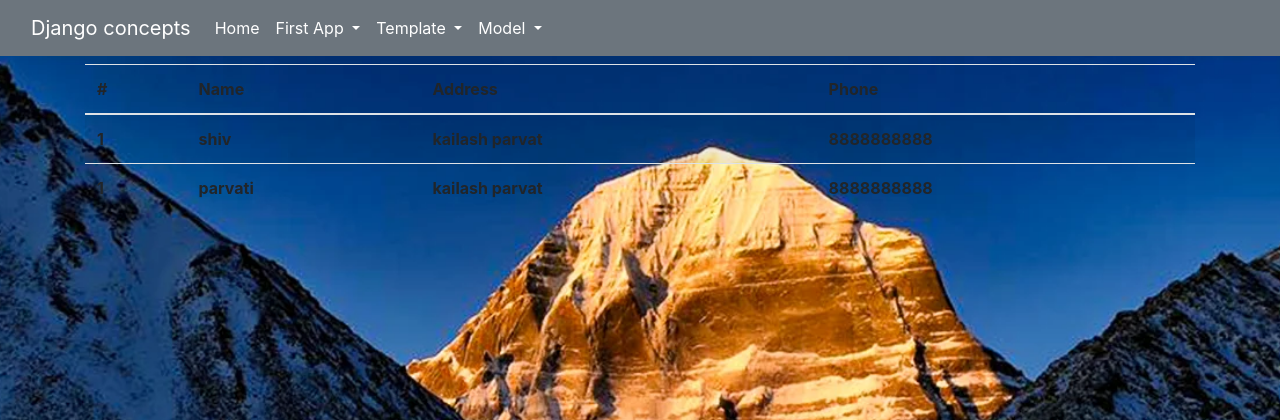
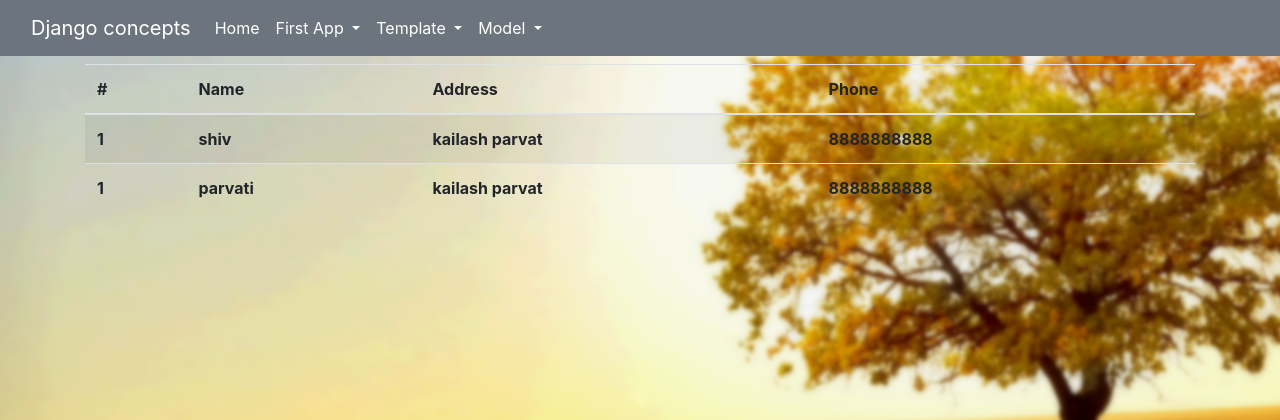
Before and after one commit to AJ126/Django_All_Concepts_With_Notes, a Django app: page /modelapp/showData in a window 1280 px wide. Shown: the top 420 px of the page. Run offline with Django 5.2, Linux system fonts and the light colour scheme; data comes from the database, SQL or seed files in the repository; lists and menus that the app fills with data are empty; some libraries are stand-ins or nearby versions.

Commit message:
backgroud image related changes

```diff
--- a/django_all_concepts/static/css/base.css
+++ b/django_all_concepts/static/css/base.css
@@ -7,7 +7,7 @@ html, body{
 
 body
 {
-    background-image: url(../images/kailash.jpg);
+    background-image: url(../images/ak2.jpg);
 	background-size:cover;
     background-position: center;
     background-attachment: fixed;
```
Also changed, not shown: django_all_concepts/static/images/ak2.jpg (added), django_all_concepts/static/images/kailash.jpg (deleted).
